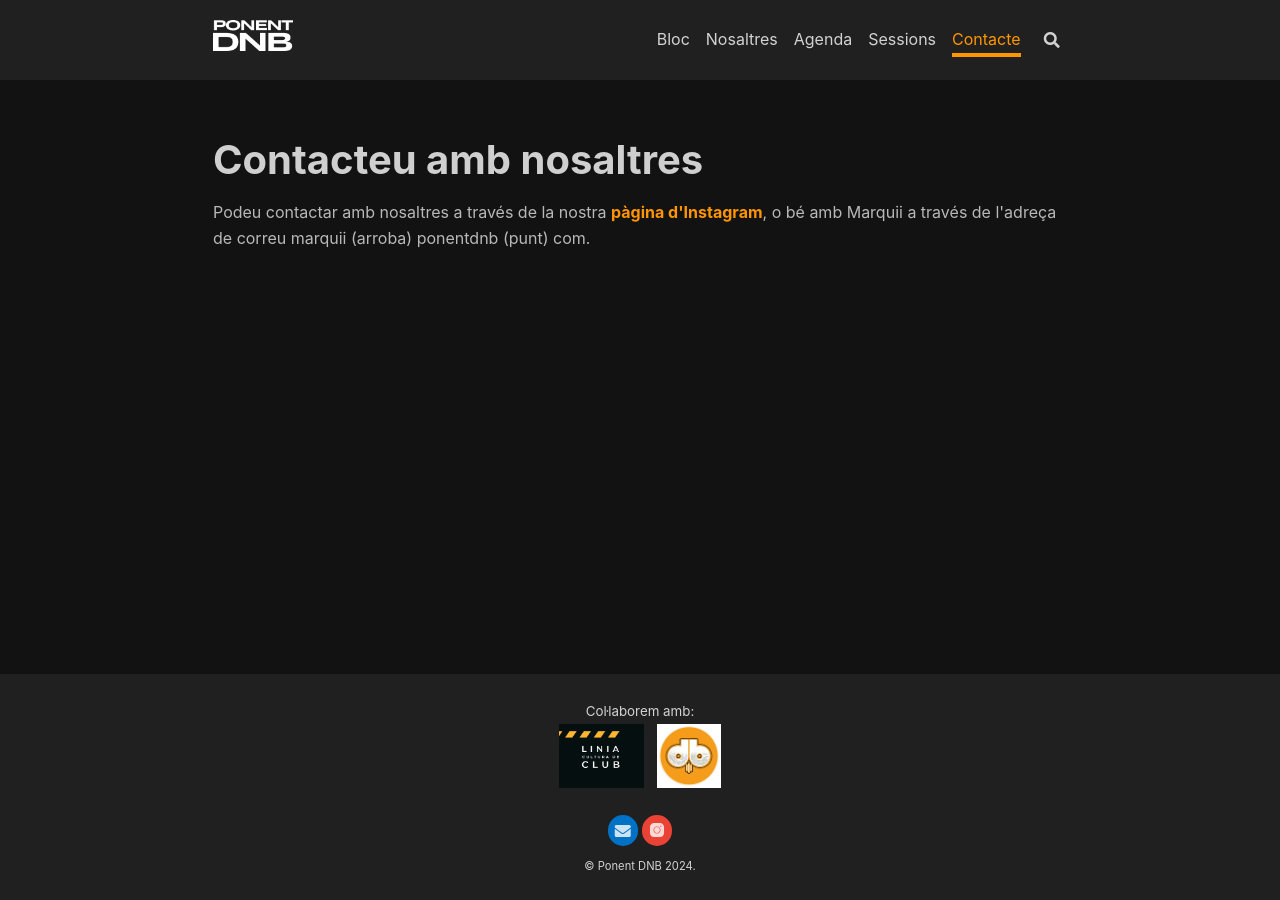
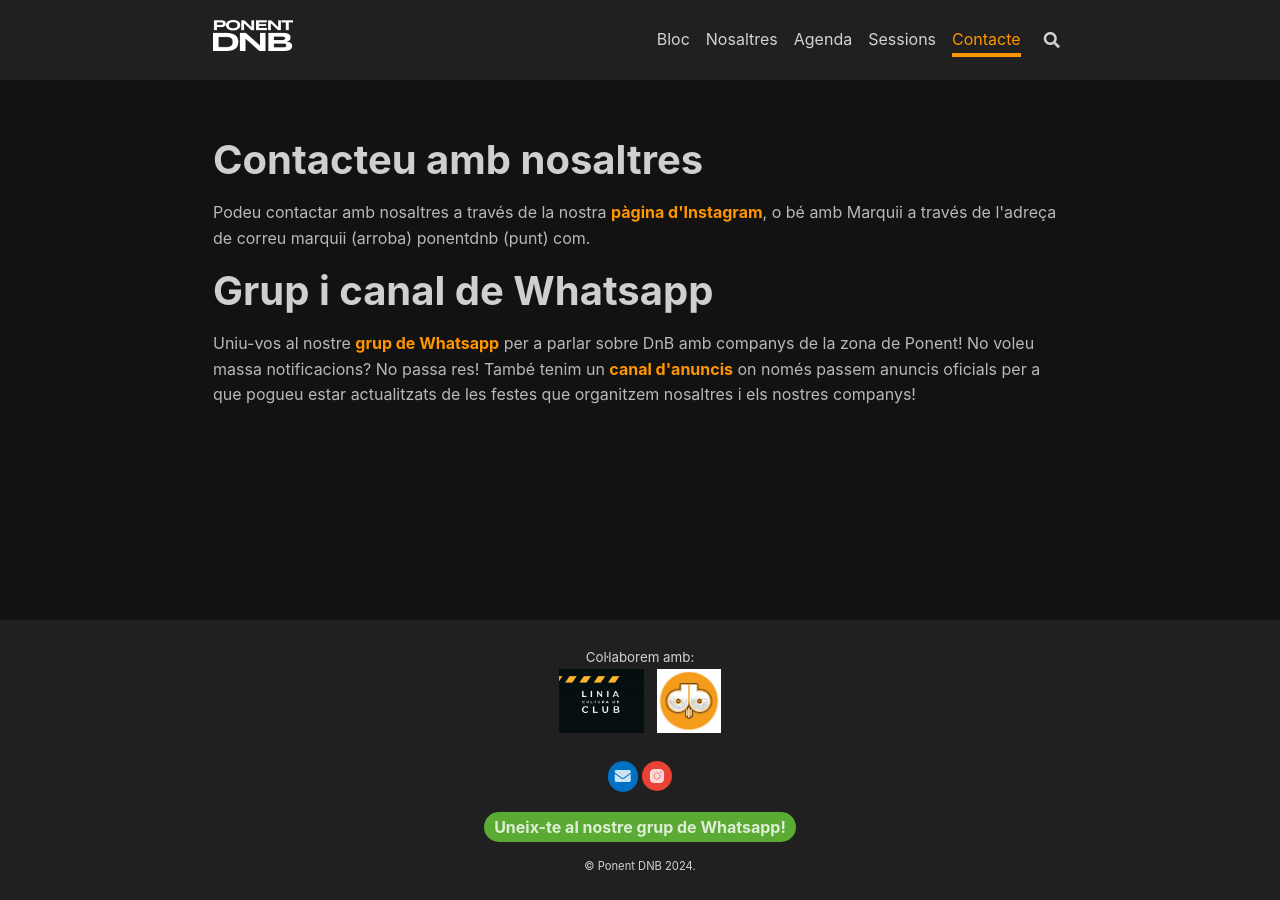
Before and after one commit to ponentdnb/ponentdnb.com, a Jekyll site: the page built from contact.html, in a window 1280 px wide. Built offline with Jekyll 4.4.1, drawn with Linux system fonts in a browser that asks for light colours; nearby versions of some CDN libraries.

Commit message:
afegir links grups whatsapp

```diff
--- a/_includes/footer.html
+++ b/_includes/footer.html
@@ -33,6 +33,7 @@
         {%- include author-links.html author=_site_author -%}
       </div>
     </div>
+    <div style="width: 100%; text-align: center; position: relative; margin-top: 16px; margin-bottom: 16px"><a class="button button--success button--pill" href="https://tinyurl.com/ponentdnbgrup">Uneix-te al nostre grup de Whatsapp!</a></div>
     {%- include snippets/get-locale-string.html key='COPYRIGHT_DATES' -%}
     {%- assign _locale_copyright_dates = __return -%}
     <div class="site-info mt-2">
--- a/contact.html
+++ b/contact.html
@@ -6,3 +6,9 @@ layout: page
 
 Podeu contactar amb nosaltres a través de la nostra <a href="https://instagram.com/ponent.dnb">pàgina d'Instagram</a>,
 o bé amb Marquii a través de l'adreça de correu marquii (arroba) ponentdnb (punt) com.
+
+<h1>Grup i canal de Whatsapp</h1>
+
+Uniu-vos al nostre <a href="https://tinyurl.com/ponentdnbgrup">grup de Whatsapp</a> per a parlar sobre DnB amb companys de la zona de Ponent!
+
+No voleu massa notificacions? No passa res! També tenim un <a href="https://tinyurl.com/ponentdnbcanal">canal d'anuncis</a> on només passem anuncis oficials per a que pogueu estar actualitzats de les festes que organitzem nosaltres i els nostres companys!
```
